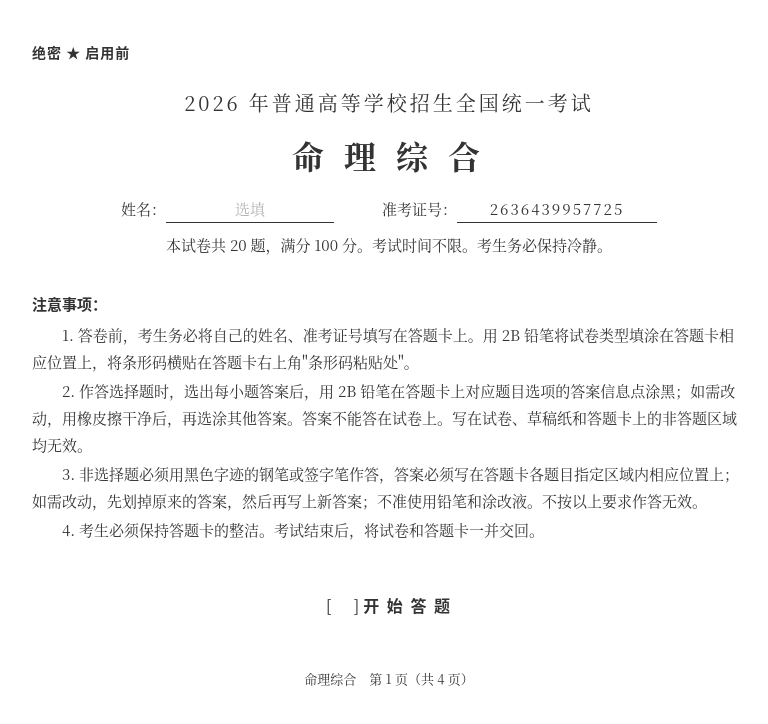
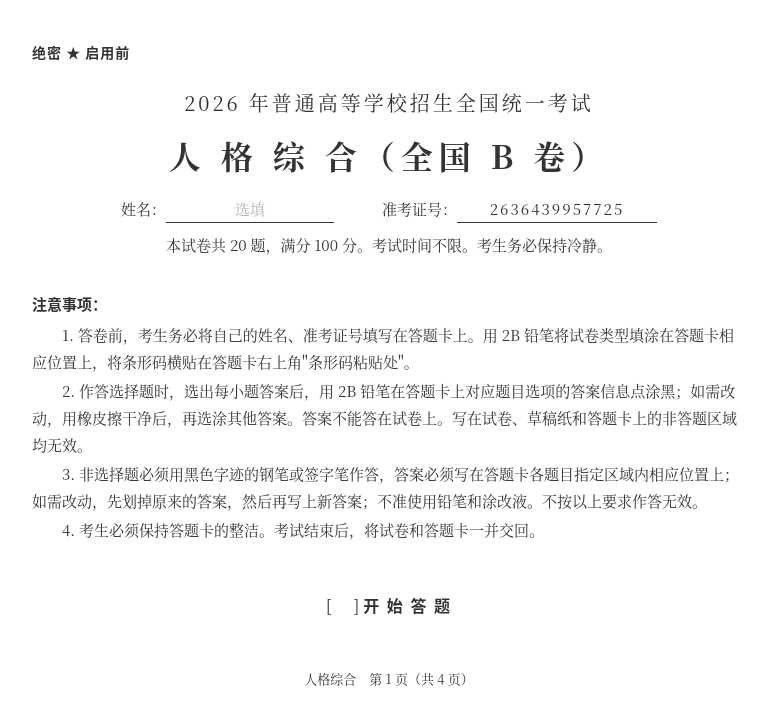
Before and after one commit to Damue01/GaokaoMBTI, a Vue app: page / in a window 1280 px wide. Shown: the top 724 px of the page, without its empty margins (251-1019 px from the left). Built offline with nearby package versions, Linux system fonts and the light colour scheme.

Commit message:
feat(copy): rename exam to personality composite with randomized MBTI paper label

```diff
--- a/index.html
+++ b/index.html
@@ -6,7 +6,7 @@
   <link rel="preconnect" href="https://fonts.googleapis.com" />
   <link rel="preconnect" href="https://fonts.gstatic.com" crossorigin />
   <link href="https://fonts.googleapis.com/css2?family=Cinzel:wght@400;700;900&family=EB+Garamond:ital,wght@0,400;0,700;1,400&family=Great+Vibes&family=Noto+Serif+SC:wght@400;700;900&display=swap" rel="stylesheet" />
-  <title>2026年普通高等学校招生全国统一考试 · 命理综合</title>
+  <title>2026年普通高等学校招生全国统一考试 · 人格综合</title>
 </head>
 <body>
   <div id="app"></div>
--- a/src/components/ExamHeader.vue
+++ b/src/components/ExamHeader.vue
@@ -2,7 +2,7 @@
   <div class="exam-header">
     <div class="exam-header__secret">绝密 ★ 启用前</div>
     <div class="exam-header__year">2026 年普通高等学校招生全国统一考试</div>
-    <h1 class="exam-header__title">命 理 综 合</h1>
+    <h1 class="exam-header__title">人 格 综 合（全国 {{ examLetter }} 卷）</h1>
     <div v-if="showInfo" class="exam-info">
       <div class="exam-info__row">
         <span class="exam-info__label">姓名：</span>
@@ -28,6 +28,11 @@
 </template>
 
 <script setup>
+import { useExamStore } from '../stores/exam'
+
+const store = useExamStore()
+const examLetter = store.examLetter
+
 const props = defineProps({
   showInfo: { type: Boolean, default: false },
   editable: { type: Boolean, default: false },
--- a/src/components/PageFooter.vue
+++ b/src/components/PageFooter.vue
@@ -1,10 +1,10 @@
 <template>
   <div class="page-footer">
     <template v-if="answered !== undefined">
-      命理综合　已完成 {{ answered }}/{{ total }}
+      人格综合　已完成 {{ answered }}/{{ total }}
     </template>
     <template v-else>
-      命理综合　第 {{ page }} 页（共 {{ total }} 页）
+      人格综合　第 {{ page }} 页（共 {{ total }} 页）
     </template>
   </div>
 </template>
--- a/src/components/ResultNotice.vue
+++ b/src/components/ResultNotice.vue
@@ -64,7 +64,7 @@
 
     <!-- 底部细则 -->
     <div class="notice__fine-print notice-stagger" style="--stagger: 4">
-      ※ 此通知书由命理综合评价中心出具，请妥善保管
+      ※ 此通知书由人格综合评价中心出具，请妥善保管
     </div>
   </div>
 </template>
--- a/src/stores/exam.js
+++ b/src/stores/exam.js
@@ -33,12 +33,13 @@ export const useExamStore = defineStore('exam', () => {
   const currentIndex = ref(0)
   const playerName = ref('')
   const ticketNumber = ref(generateTicket())
+  const examLetter = ref(['M', 'B', 'T', 'I'][Math.floor(Math.random() * 4)])
 
   // 生成 13 位准考证号: YY + AAAA + SS + CCC + NN
   function generateTicket() {
     const yy = '26'
     const area = String(Math.floor(1000 + Math.random() * 9000))    // 4 位考区
-    const subj = '99'                                                 // 99 = 命理综合
+    const subj = '99'                                                 // 99 = 人格综合
     const room = String(Math.floor(100 + Math.random() * 900))       // 3 位考场
     const seat = String(Math.floor(1 + Math.random() * 30)).padStart(2, '0') // 01-30
     return yy + area + subj + room + seat
@@ -265,7 +266,7 @@ export const useExamStore = defineStore('exam', () => {
 
   return {
     view, questions, gateQuestions, results,
-    answers, gateAnswers, currentIndex, playerName, ticketNumber,
+    answers, gateAnswers, currentIndex, playerName, ticketNumber, examLetter,
     runSequence, currentItem, totalCount, isFinished, progress, answeredCount,
     isFallback, envelopeSeen,
     getQuestionObj, init, answer, answerQuestion, startExam, restart, triggerFallback, calcDimensionTotal
```
Also changed, not shown: 1 other file (tests, documents, lock files or other folders).
